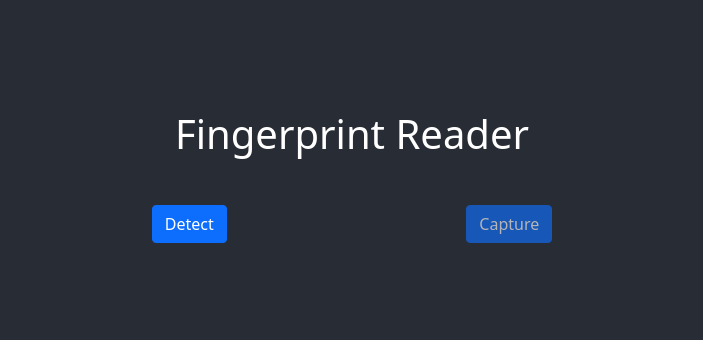
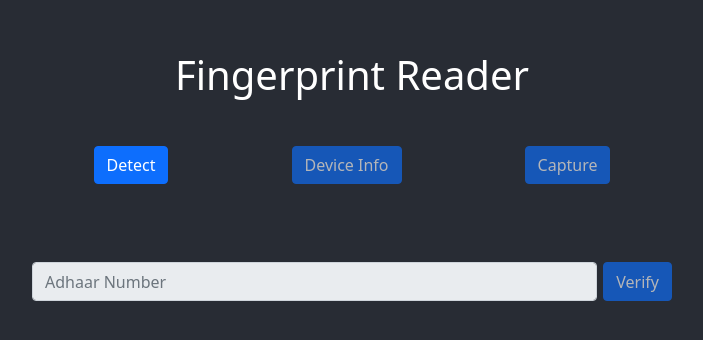
Before and after one commit to Pratihar/FingerprintReader, a React (Create React App) app: page / in a window 1280 px wide. Shown: the part 224-564 px from the top of the page, without its empty margins (288-991 px from the left). Built offline with nearby package versions, Linux system fonts and the light colour scheme.

Commit message:
Latest Commit

```diff
--- a/src/App.js
+++ b/src/App.js
@@ -6,10 +6,35 @@ import "bootstrap/dist/css/bootstrap.min.css";
 
 function App() {
   const [detectedPort, setDetectedPort] = React.useState(null);
+  const [fingerprint, setFingerprint] = React.useState(null);
+
+  function info() {
+    var urlStr = "http://localhost:" + detectedPort + "/rd/info";
+    getJSON_info(urlStr, function (err, data) {
+      console.log(data);
+      if (err != null) {
+        alert("Something went wrong: " + err);
+      } else {
+        alert("Response:-" + String(data));
+      }
+    });
+  }
+  var getJSON_info = function (url, callback) {
+    var xhr = new XMLHttpRequest();
+    xhr.open("DEVICEINFO", url, true);
+    xhr.responseType = "text";
+    xhr.onload = function () {
+      var status = xhr.status;
+      if (status == 200) {
+        callback(null, xhr.response);
+      } else {
+        callback(status);
+      }
+    };
+    xhr.send();
+  };
 
   function rdservice() {
-    var urlStr = "";
-
     for (var i = 11100; i <= 11120; i++) {
       if (detectedPort) break;
 
@@ -38,18 +63,18 @@ function App() {
   };
 
   function captureFPAuth() {
-    var urlStr = "";
-
-    urlStr = "http://localhost:" + detectedPort + "/rd/capture";
+    var urlStr = "http://localhost:" + detectedPort + "/rd/capture";
 
     getJSONCapture(urlStr, function (err, data) {
       if (err != null) {
         alert("Something went wrong: " + err);
       } else {
         alert("Response:-" + String(data));
+        setFingerprint(data);
       }
     });
   }
+
   var getJSONCapture = function (url, callback) {
     var xhr = new XMLHttpRequest();
     xhr.open("CAPTURE", url, true);
@@ -76,17 +101,46 @@ function App() {
           <button
             onClick={() => rdservice()}
             type="button"
-            class="btn btn-primary"
+            className="btn btn-primary"
           >
             Detect
           </button>
           <button
             disabled={detectedPort === null ? true : false}
+            onClick={() => info()}
+            type="button"
+            className="btn btn-primary"
+          >
+            Device Info
+          </button>
+          <button
+            disabled={detectedPort === null ? true : false}
             onClick={() => captureFPAuth()}
             type="button"
-            class="btn btn-primary"
+            className="btn btn-primary"
           >
             Capture
+          </button>
+        </div>
+        <br />
+        <br />
+        <div className="col-md-6 d-flex justify-content-around">
+          <input
+            disabled={fingerprint === null ? true : false}
+            type="text"
+            className="form-control"
+            placeholder="Adhaar Number"
+            aria-label="Adhaar Number"
+            aria-describedby="basic-addon2"
+          />
+          &nbsp;
+          <button
+            disabled={fingerprint === null ? true : false}
+            onClick={() => captureFPAuth()}
+            type="button"
+            className="btn btn-primary"
+          >
+            Verify
           </button>
         </div>
       </header>
```
